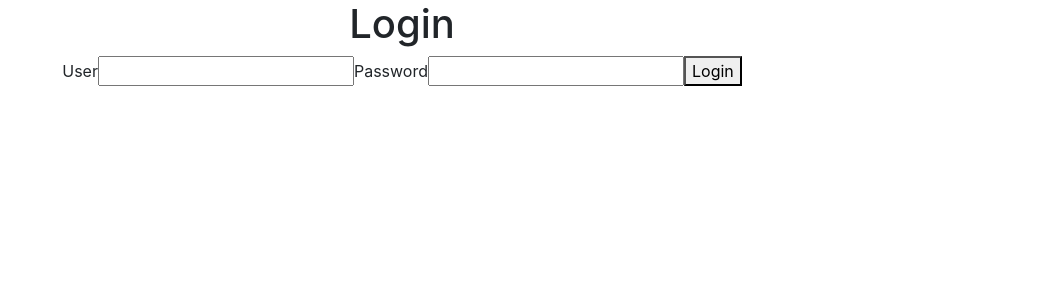
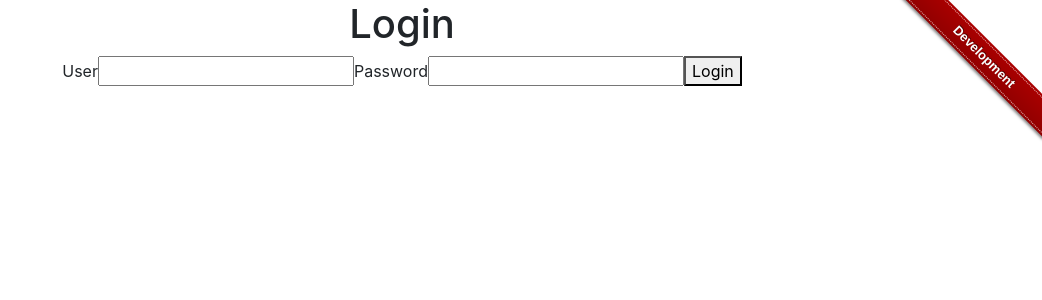
Before and after one commit to rayjlim/miniblog, a React (Create React App) app in the folder frontend/: page /login in a window 1280 px wide. Shown: the top 300 px of the page, without its empty margins (238-1280 px from the left). Built offline with nearby package versions, Linux system fonts and the light colour scheme; no server answers.

Commit message:
feat: setup deps for google oauth

```diff
--- a/frontend/package.json
+++ b/frontend/package.json
@@ -4,6 +4,7 @@
   "private": true,
   "dependencies": {
     "@auth0/auth0-spa-js": "^1.19.4",
+    "@react-oauth/google": "^0.7.1",
     "date-fns": "^2.28.0",
     "marked": "^4.0.11",
     "node-sass": "^7.0.1",
--- a/frontend/src/App.css
+++ b/frontend/src/App.css
@@ -1,3 +1,8 @@
+code {
+  font-family: source-code-pro, Menlo, Monaco, Consolas, 'Courier New',
+    monospace;
+}
+
 .App {
   text-align: center;
 }
--- a/frontend/src/constants.js
+++ b/frontend/src/constants.js
@@ -1,10 +1,11 @@
 module.exports = {
-  INSPIRATION_ENDPOINT: process.env.REACT_APP_INSPIRATION_API_ENDPIONT,
   REST_ENDPOINT: process.env.REACT_APP_API_ENDPOINT,
   UPLOAD_ROOT: process.env.REACT_APP_UPLOAD_ROOT,
+  INSPIRATION_ENDPOINT: process.env.REACT_APP_INSPIRATION_API_ENDPIONT,
   QUESTION_ENDPIONT: process.env.REACT_APP_QUESTION_API_ENDPIONT,
   TRACKS_ENDPIONT: process.env.REACT_APP_TRACKS_API_ENDPIONT,
   MOVIES_ENDPIONT: process.env.REACT_APP_MOVIES_API_ENDPIONT,
+  GOOGLE_CLIENTID: process.env.REACT_APP_GOOGLE_OAUTH_CLIENTID,
   STORAGE_KEY: 'MINIBLOG_TOKEN',
   FULL_DATE_FORMAT: 'yyyy-MM-dd',
   DISPLAY_DATE_FORMAT: 'EEE, yyyy-MM-dd',
--- a/frontend/src/index.css
+++ b/frontend/src/index.css
@@ -6,8 +6,3 @@ body {
   -webkit-font-smoothing: antialiased;
   -moz-osx-font-smoothing: grayscale;
 }
-
-code {
-  font-family: source-code-pro, Menlo, Monaco, Consolas, 'Courier New',
-    monospace;
-}
--- a/frontend/src/index.jsx
+++ b/frontend/src/index.jsx
@@ -1,17 +1,25 @@
 import React from 'react';
 import ReactDOM from 'react-dom';
+import { GoogleOAuthProvider } from '@react-oauth/google';
 import './index.css';
+import './views/ribbon.css';
 import App from './App';
+import constants from './constants';
 import * as serviceWorker from './serviceWorker';
 
 import GithubCorner from './components/GithubCorner';
 
-const showGHCorner = false;
+const showGHCorner = constants.ENVIRONMENT !== 'development';
+const showDevRibbon = constants.ENVIRONMENT === 'development';
+// const showDevRibbon = false;
 ReactDOM.render(
-  <React.StrictMode>
-    {showGHCorner && <GithubCorner />}
-    <App />
-  </React.StrictMode>,
+  <GoogleOAuthProvider clientId={constants.GOOGLE_CLIENTID}>
+    <React.StrictMode>
+      {showGHCorner && <GithubCorner />}
+      {showDevRibbon && <a className="github-fork-ribbon" href="https://url.to-your.repo" data-ribbon="Development" title="Development">Development</a>}
+      <App />
+    </React.StrictMode>
+  </GoogleOAuthProvider>,
   document.getElementById('root'),
 );
 
```
Also changed, not shown: 1 other file (tests, documents, lock files or other folders).
